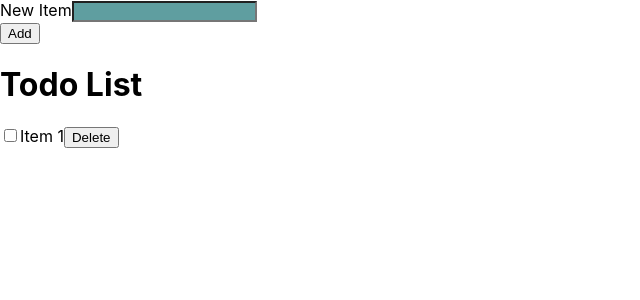
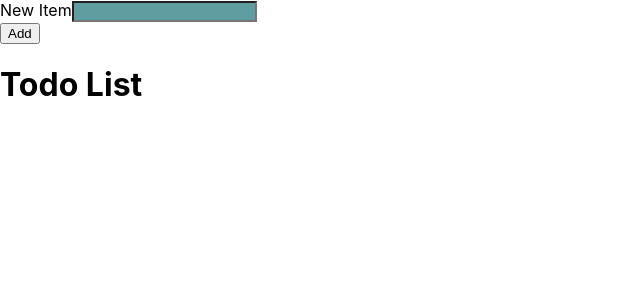
Before and after one commit to BrianShehu123/To-do-List, a React (Create React App) app in the folder to-do-list/: page / in a window 1280 px wide. Shown: the top 300 px of the page, without its empty margins (0-640 px from the left). Built offline with nearby package versions, Linux system fonts and the light colour scheme.

Commit message:
implemented useState

```diff
--- a/to-do-list/src/App.js
+++ b/to-do-list/src/App.js
@@ -1,24 +1,42 @@
 import "./styles.css"
+import { useState } from "react"
 
 export default function App() {
+  const [newItem, setNewItem] = useState("")
+  const [todos, setTodos] = useState([])
+
+  function handleSubmit(e) {
+    e.preventDefault();
+
+    setTodos(currentTodos => [
+      ...currentTodos,
+      { id: crypto.randomUUID(), title: newItem, completed: false }
+    ]);
+
+    setNewItem(""); // Clear the input field after adding the item
+  }
+
+
   return (
   <>
-    <form className= "new-item-form">
+    <form onSubmit= {handleSubmit} className= "new-item-form">
       <div className= "form-row">
         <label>New Item</label>
-        <input className= "item-form-description" type= "text" id="item" />
+        <input className= "item-form-description" value={newItem} onChange={e => setNewItem(e.target.value)} type= "text" id="item" />
       </div>
       <button className="btn">Add</button>
     </form>
     <h1 className= "header">Todo List</h1>
     <ul className= "list">
-      <li>
+      {todos.map (todo => {
+        return <li>
         <label>
-          <input type="checkbox" />
-            Item 1
+          <input type="checkbox" checked= {todo.completed} />
+            {todo.title}
         </label>
         <button className="btn btn-danger">Delete</button>
       </li>
+      })}
     </ul>
   </>
   )
```
